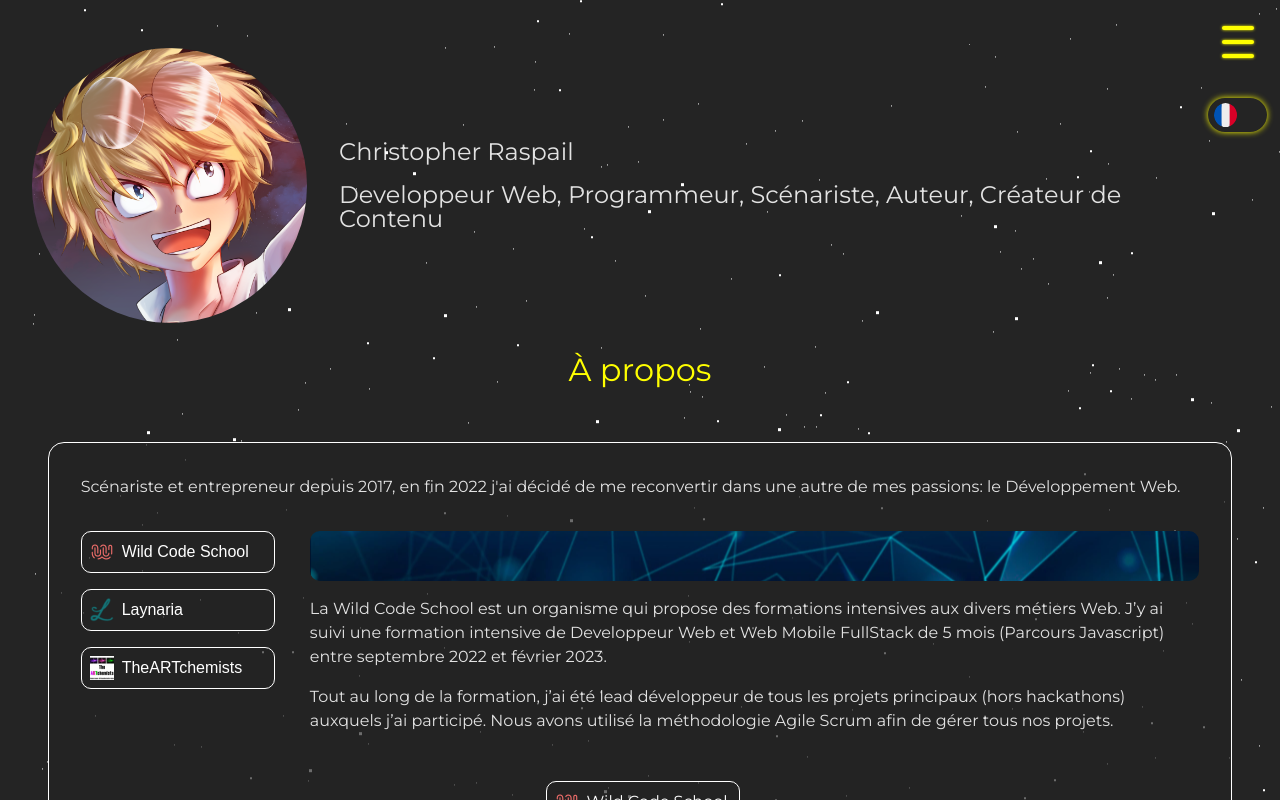
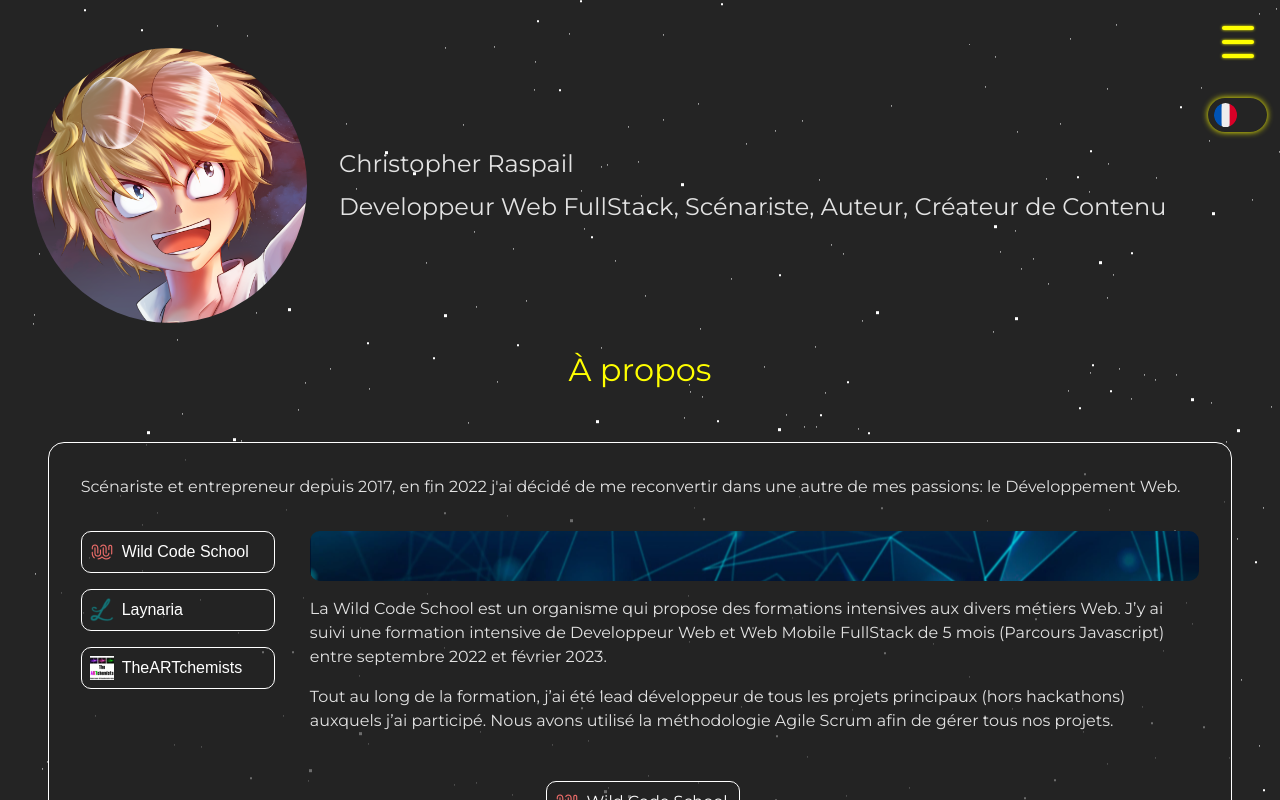
Before and after one commit to Laynaria/Layne-Portfolio, a React (Vite) app: page / in a window 1280 px wide. Shown: the top 800 px of the page. Built offline with nearby package versions, Linux system fonts and the light colour scheme.

Commit message:
little change of welcome h2 description

```diff
--- a/src/components/Welcome/Welcome.jsx
+++ b/src/components/Welcome/Welcome.jsx
@@ -9,8 +9,8 @@ function Welcome({ language }) {
         <h1>Christopher Raspail</h1>
         <h2>
           {language === "fr"
-            ? "Developpeur Web, Programmeur, Scénariste, Auteur, Créateur de Contenu"
-            : "Web Developper, Programmer, Scenarist, Author, Content Creator"}
+            ? "Developpeur Web FullStack, Scénariste, Auteur, Créateur de Contenu"
+            : "Web Developper FullStack, Scenarist, Author, Content Creator"}
         </h2>
       </div>
     </section>
```
